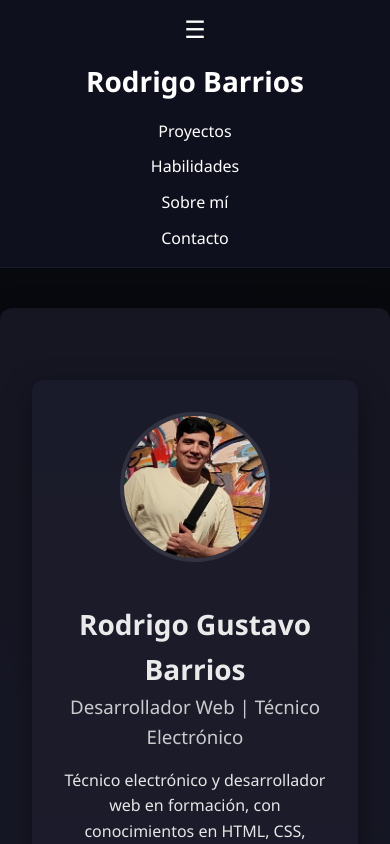
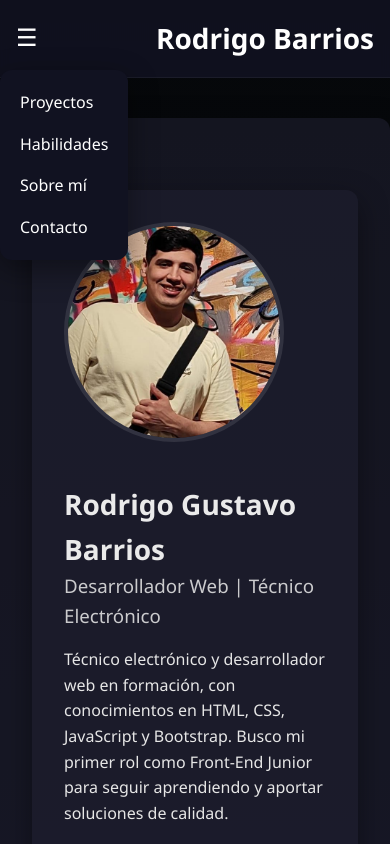
Before and after one commit to rodrigobarrios0/Portfolio, a plain HTML site: page index.html in a window 390 px wide. Both pictures are taken after a click on the button "Abrir menú". Shown: the top 844 px of the page. Drawn offline with Linux system fonts and the light colour scheme.

Commit message:
responsive y js

```diff
--- a/script.js
+++ b/script.js
@@ -0,0 +1,6 @@
+const menuBtn = document.getElementById("menuBtn");
+const navLinks = document.querySelector(".nav ul");
+
+menuBtn.addEventListener("click", () => {
+    navLinks.classList.toggle("active");
+});
--- a/style.css
+++ b/style.css
@@ -258,28 +258,32 @@ footer {
 Responsive
 ========================== */
 @media (max-width: 768px) {
-    .nav {
-        flex-direction: column;
-        gap: 15px;
+
+    #menuBtn {
+        display: block;
     }
 
     .nav ul {
+        position: absolute;
+        top: 70px;
+        left: 0px;
+        background: var(--bg-main-medium);
         flex-direction: column;
-        align-items: center;
-        gap: 10px;
+        gap: 16px;
+        padding: 20px;
+        border-radius: 12px;
+        box-shadow: 0 10px 30px rgba(0,0,0,0.4);
+
+        /*Oculto*/
+        opacity: 0;
+        pointer-events: none;
+        transform: translateY(0px);
+        transition: all 0.3s ease;
     }
 
-    .perfil {
-        text-align: center;
-        justify-content: center;
-    }
-
-    .perfil img {
-        width: 150px;
-        height: 150px;
-    }
-
-    #menuBtn {
-        display: inline-block;
+    .nav ul.active{
+        opacity: 1;
+        pointer-events: auto;
+        transform: translateY(0);
     }
 }
```
Also changed, not shown: index.html (line endings or trailing spaces).
